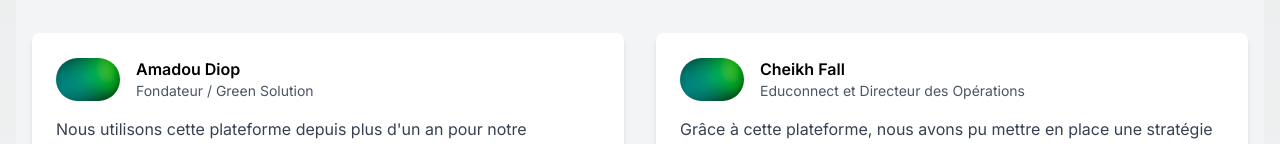
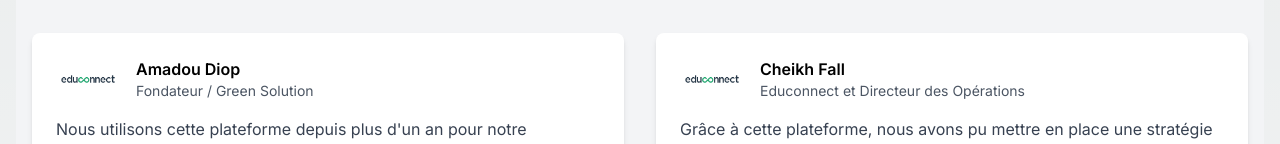
Before and after one commit to abbabamba/frontend_concree, a Next.js app: page / in a window 1280 px wide. Shown: the part 2097-2241 px from the top of the page. Built offline with nearby package versions, Linux system fonts and the light colour scheme; no server answers.

Commit message:
new update

```diff
--- a/components/HeroSection.js
+++ b/components/HeroSection.js
@@ -21,9 +21,11 @@ const HeroSection = () => {
               <ArrowRight className="ml-2" size={20} />
             </button>
           </Link>
+          <Link href="/register">
           <button className="bg-white hover:bg-gray-100 text-blue-600 border-2 border-blue-600 font-semibold px-8 py-4 rounded-full transition duration-300 shadow-md hover:shadow-lg">
             Découvrir les offres
           </button>
+          </Link>
         </div>
         <div className="grid grid-cols-1 md:grid-cols-3 gap-8">
           {[
--- a/components/TestimonialSection.js
+++ b/components/TestimonialSection.js
@@ -28,7 +28,7 @@ const TestimonialSection = () => {
             <div key={testimonial.id} className="bg-white p-6 rounded-lg shadow-md">
               <div className="flex items-center mb-4">
                 <Image
-                  src='/45.png'
+                  src='/educonnect.png'
                   alt={testimonial.name}
                   width={64}
                   height={64}
```
Also changed, not shown: public/educonnect.png (added).
